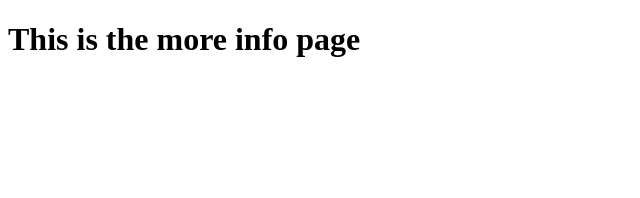
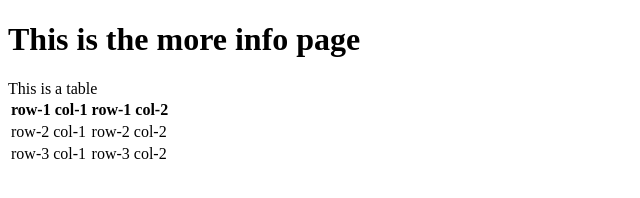
Before and after one commit to SaadSohailBajwa/udemy, a plain HTML site: page practice/more-info.html in a window 1280 px wide. Shown: the whole page, without its empty margins (0-640 px from the left). Drawn offline with Linux system fonts and the light colour scheme.

Commit message:
added table in more-info.html

```diff
--- a/practice/more-info.html
+++ b/practice/more-info.html
@@ -8,5 +8,17 @@
 </head>
 <body>
     <h1>This is the more info page</h1>
+    <table>
+        This is a table
+        <tr>
+            <th>row-1 col-1</th><th>row-1 col-2</th>
+        </tr>
+        <tr>
+            <td>row-2 col-1</td><td>row-2 col-2</td>
+        </tr>
+        <tr>
+            <td>row-3 col-1</td><td>row-3 col-2</td>
+        </tr>
+    </table>
 </body>
 </html>
```
